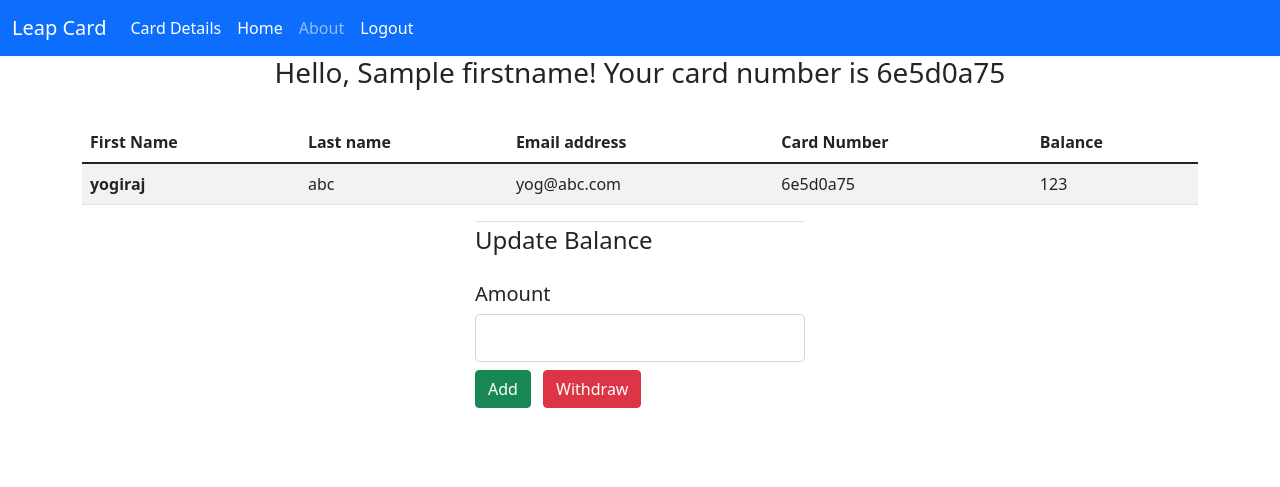
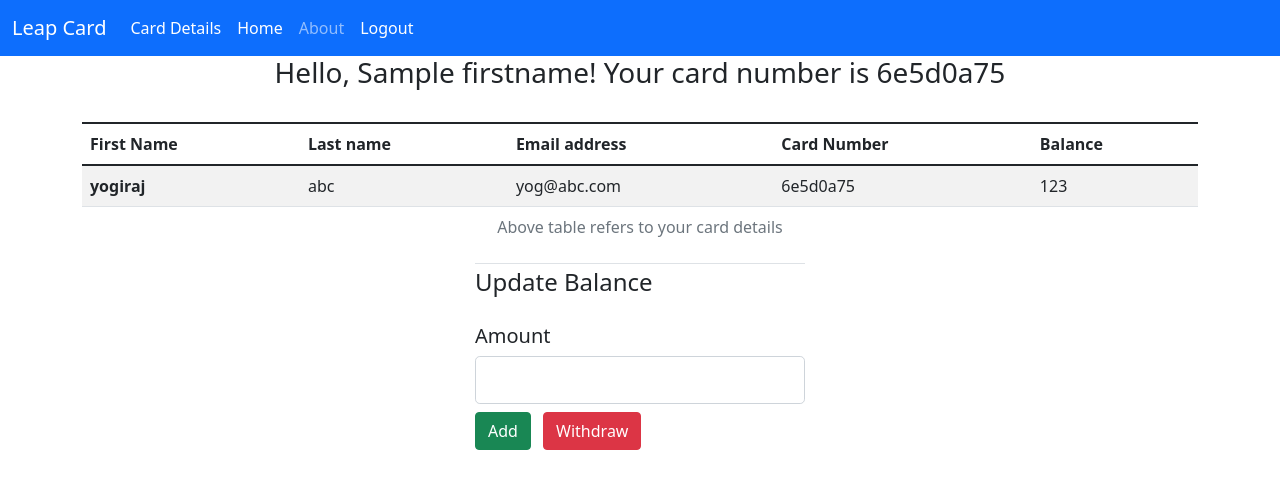
Before and after one commit to x20205511/Leapcard, a Flask app: template application/templates/carddetails.html in a window 1280 px wide. Shown: the top 487 px of the page. Run offline with Flask 2, Linux system fonts and the light colour scheme; a user stored in the database is signed in; data comes from the database, SQL or seed files in the repository; the template is opened without the code that fills it: values that come from a table or form of the project are taken from there, most other values are stand-ins (such as "Sample title", 1, 10 or a date in 2020).

Commit message:
resolved 3 bugs - 2 center, table description.

```diff
--- a/application/templates/carddetails.html
+++ b/application/templates/carddetails.html
@@ -1,10 +1,11 @@
 {% extends "layout.html" %}
 {% block content %}
 
-<center><h3>Hello, {{ firstname }}! Your card number is {{ card.cardnum }} </h3></center>
+<h3 style="text-align:center">Hello, {{ firstname }}! Your card number is {{ card.cardnum }} </h3></style>
 <br>
 <div class="container">
 <table class="table table-striped">
+  <caption style="text-align: center;">Above table refers to your card details</caption>
     <thead>
         <tr>
           <th scope="col">First Name</th>
--- a/application/templates/home.html
+++ b/application/templates/home.html
@@ -25,9 +25,8 @@
             {%endif%}
         {%endwith%}
     </div>
-    <center>
     <div class="container my-5">
-    <h2>Welcome to the Leap Card site Home! {{ current_user.email }}</h2></center> <br><br><br>
+    <h2 style="text-align:center">Welcome to the Leap Card site Home! {{ current_user.email }}</h2> <br><br><br>
     {% if card %}
     <div class="my-5 d-flex align-items-center justify-content-around">
     <div class="card" style="width:20rem; ">
```
